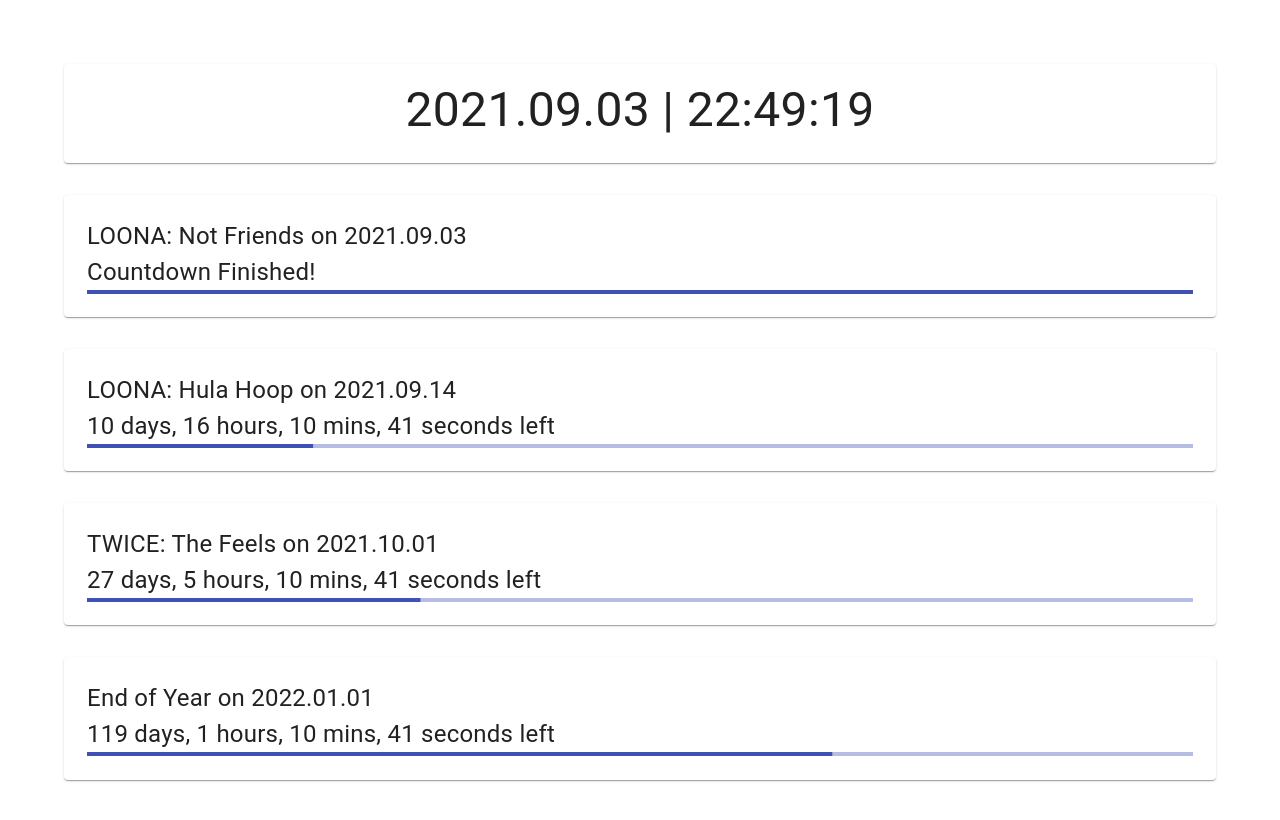
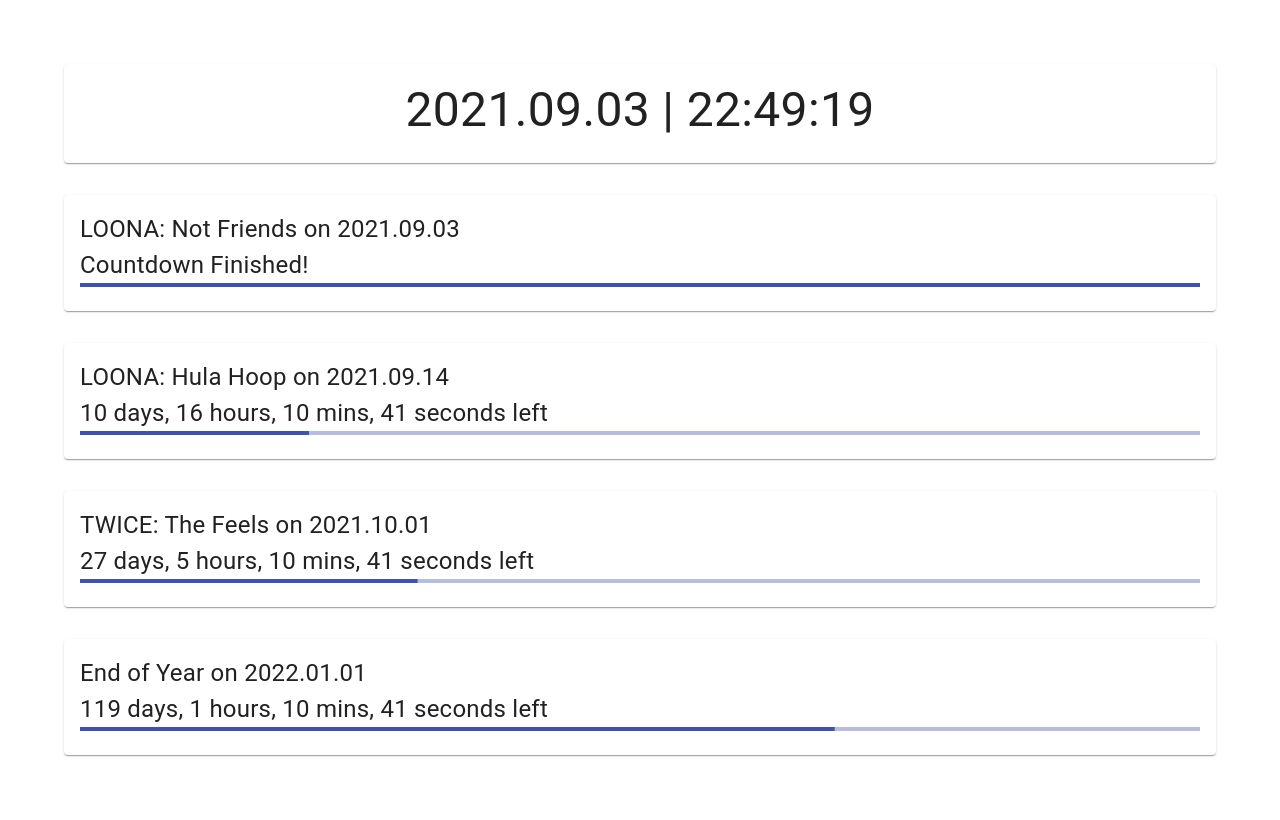
Before and after one commit to adcbotwastaken/countdown, a React (Create React App) app: page / in a window 1280 px wide. Shown: the top 820 px of the page. Built offline with nearby package versions, Linux system fonts and the light colour scheme.

Commit message:
styling works better now

```diff
--- a/src/components/CountdownCard.js
+++ b/src/components/CountdownCard.js
@@ -2,6 +2,7 @@ import React, { useState, useEffect } from 'react';
 import { makeStyles } from '@material-ui/core/styles'
 import {
     Card,
+    CardContent,
     Typography,
     LinearProgress
 } from '@material-ui/core';
@@ -10,10 +11,6 @@ import {
 
 const useStyles = makeStyles({
     cardStyle: {
-        paddingTop: '2%',
-        paddingLeft: '2%',
-        paddingRight: '2%',
-        paddingBottom: '2%',
         overflow: 'auto',
         borderRadius: 4
     },
@@ -94,9 +91,11 @@ function CountdownCard(props) {
 
     return(
         <Card className={classes.cardStyle}>
+            <CardContent>
             <Typography className={classes.typography}>{cardNameText} on {cardDateText}</Typography>
             <Typography className={classes.typography}>{timeLeft}</Typography>
             <LinearProgress variant="determinate" value={barProgress} />
+            </CardContent>
         </Card>
     );
 
```
